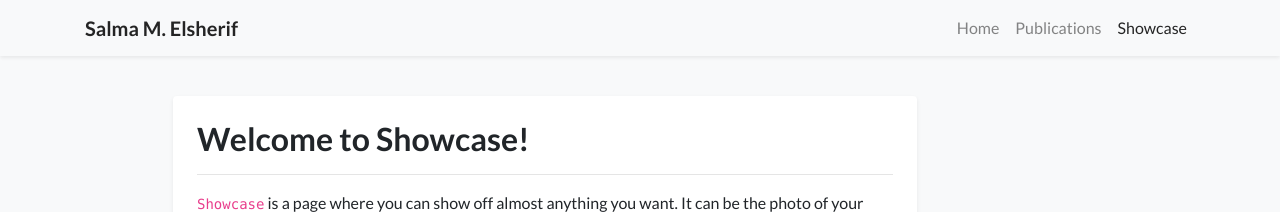
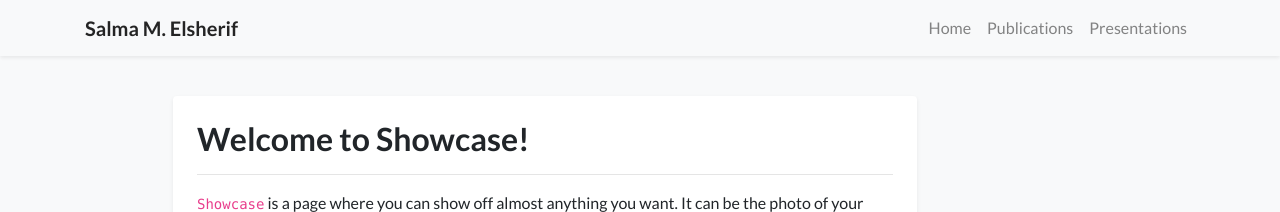
Before and after one commit to salmamelsherif/salmaelsherif.github.io, a Jekyll site: the page built from showcase.html, in a window 1280 px wide. Shown: the top 212 px of the page. Built offline with Jekyll 4.4.1, drawn with Linux system fonts in a browser that asks for light colours; nearby versions of some CDN libraries; a style sheet for code colours, icons or effects is not loaded.

Commit message:
Update navigation.yml

```diff
--- a/_data/navigation.yml
+++ b/_data/navigation.yml
@@ -3,5 +3,5 @@ pages:
   url: /
 - name: Publications
   url: /publications
-- name: Showcase
-  url: /showcase
+- name: Presentations
+  url: /presentations
```
